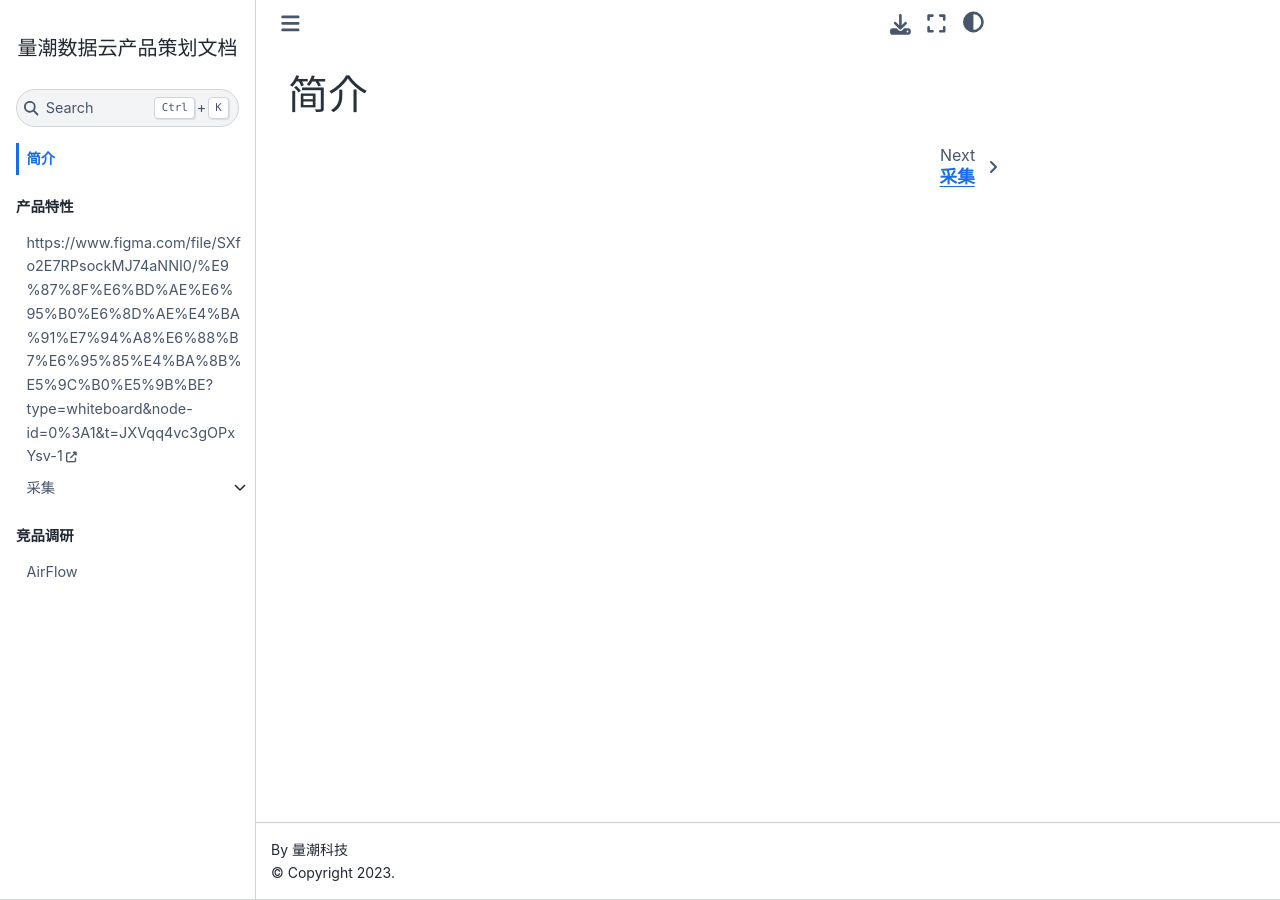
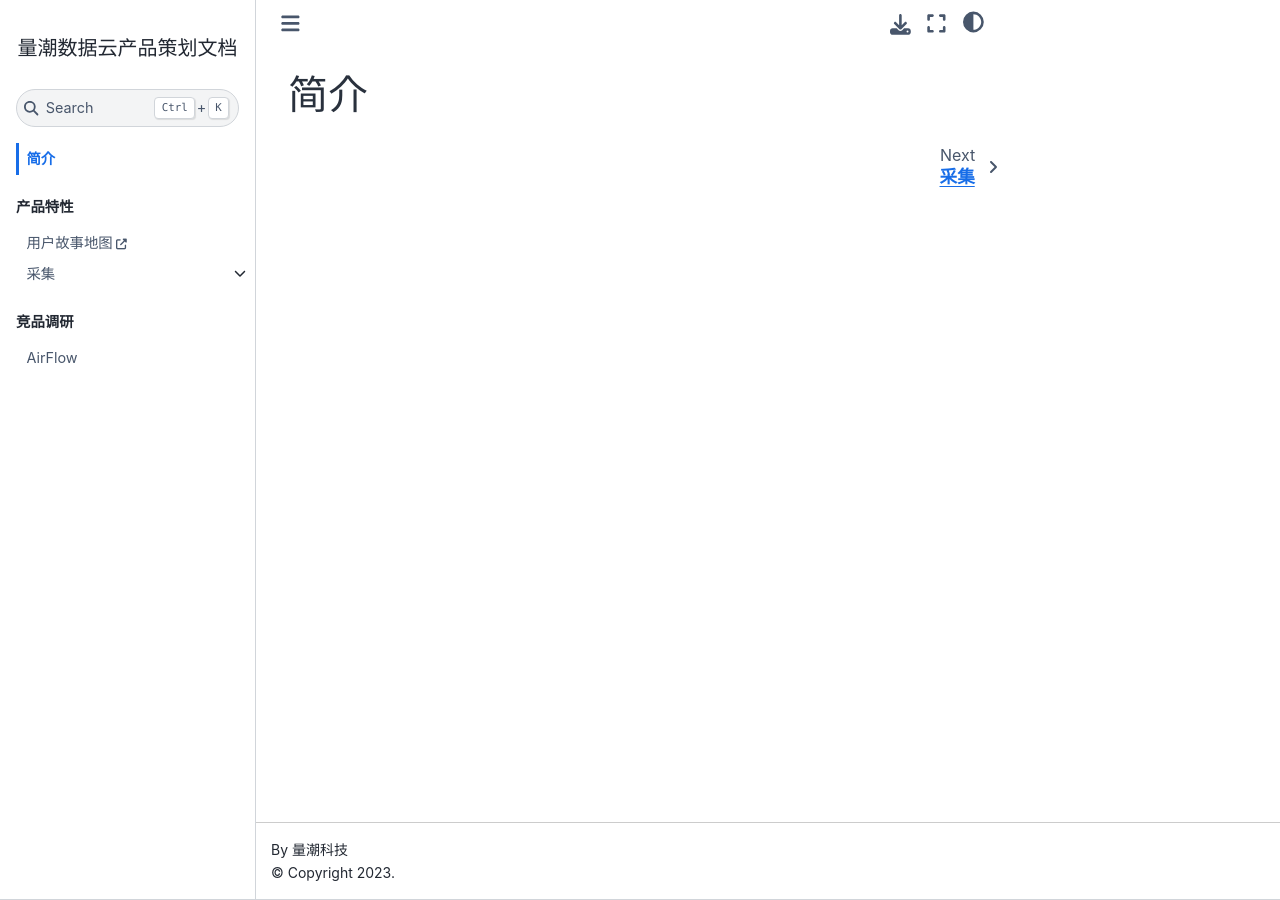
Before and after one commit to quanttide/qtcloud-data-prd, a Jupyter Book: the page built from index.md, in a window 1280 px wide. Built offline with Jupyter Book 1.0.4 settings and Sphinx 7.4.7 and the Sphinx Book theme 1.1.4, drawn with Linux system fonts in a browser that asks for light colours.

Commit message:
bugfix: Figma外链设置标题

```diff
--- a/_toc.yml
+++ b/_toc.yml
@@ -4,6 +4,7 @@ parts:
 - caption: 产品特性
   chapters:
   - url: https://www.figma.com/file/SXfo2E7RPsockMJ74aNNI0/%E9%87%8F%E6%BD%AE%E6%95%B0%E6%8D%AE%E4%BA%91%E7%94%A8%E6%88%B7%E6%95%85%E4%BA%8B%E5%9C%B0%E5%9B%BE?type=whiteboard&node-id=0%3A1&t=JXVqq4vc3gOPxYsv-1
+    title: 用户故事地图
   - file: features/collection/README.md
     sections:
     - file: features/collection/tracking.md
```
